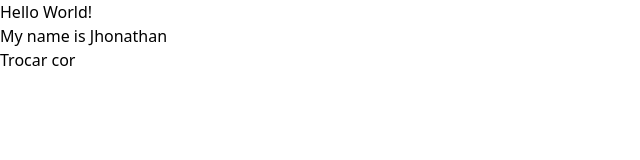
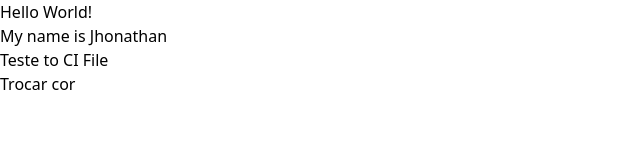
Before and after one commit to luscabap/jhon-motion3d, a React (Vite) app: page / in a window 1280 px wide. Shown: the top 160 px of the page, without its empty margins (0-640 px from the left). Built offline with nearby package versions, Linux system fonts and the light colour scheme.

Commit message:
testing ci

```diff
--- a/src/App.tsx
+++ b/src/App.tsx
@@ -6,6 +6,7 @@ function App() {
     <div>
       <h1 className={`${teste ? "bg-red-500" : "bg-blue-500"}`}>Hello World!</h1>
       <h2>My name is Jhonathan</h2>
+      <h4>Teste to CI File</h4>
       <button onClick={() => setTeste(prevValue => !prevValue)}>Trocar cor</button>
     </div>
   )
```
